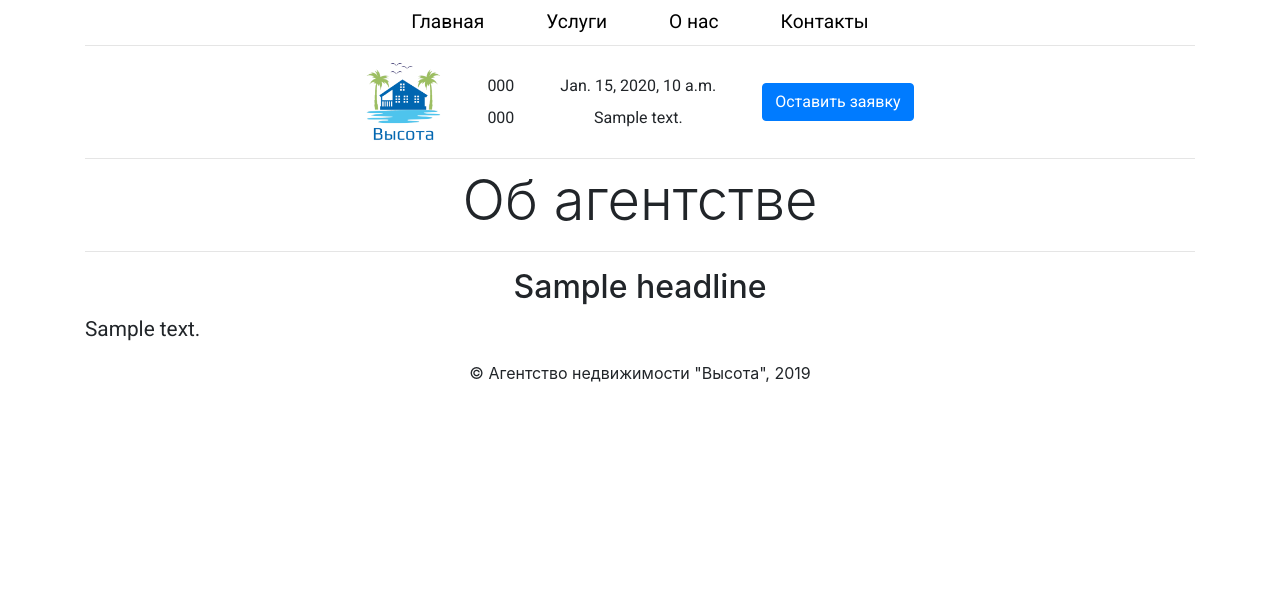
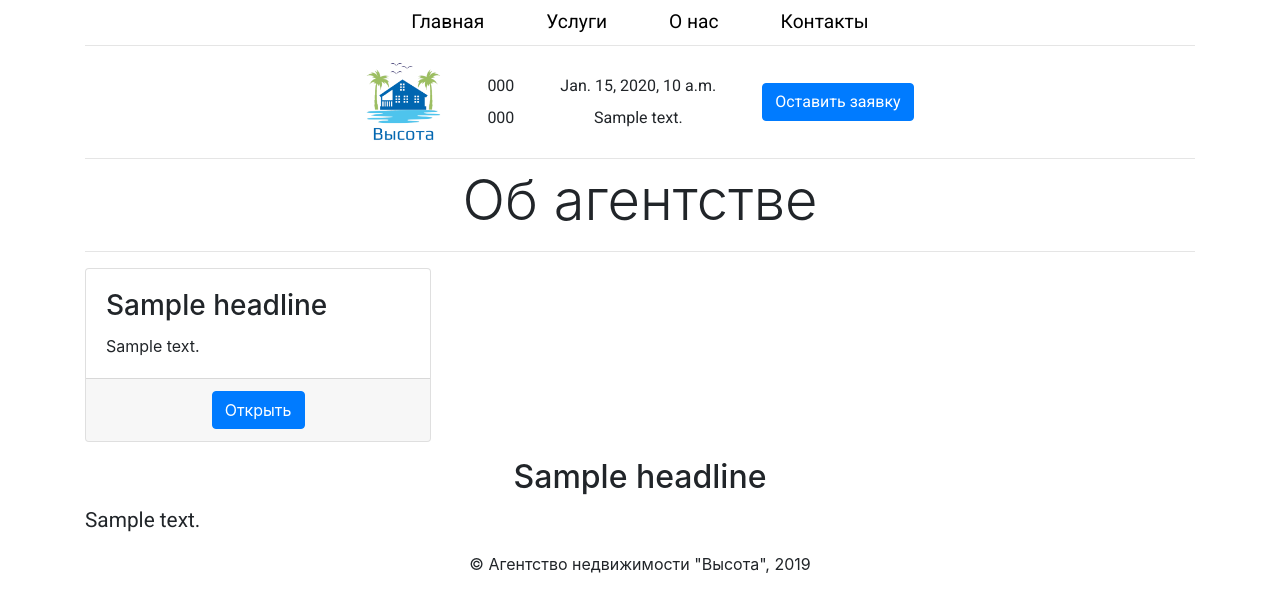
Before and after one commit to JazinBazin/height, a Django app: template agency/templates/agency/pages/about.html in a window 1280 px wide. Shown: the top 612 px of the page. Run offline with Django 3.2, Linux system fonts and the light colour scheme; the template is opened without the code that fills it: most values are stand-ins (such as "Sample title", 1, 10 or a date in 2020); some libraries are stand-ins or nearby versions.

Commit message:
added margin to services style, added certificates, fixed real estate removing error

```diff
--- a/agency/admin.py
+++ b/agency/admin.py
@@ -11,6 +11,11 @@ admin.site.site_title = 'Агентство недвижимости "Высот
 
 
 class AdvantageAdmin(admin.ModelAdmin):
+    list_display = ('headline', 'order_number',)
+    list_editable = ['order_number', ]
+
+
+class CertificateAdmin(admin.ModelAdmin):
     list_display = ('headline', 'order_number',)
     list_editable = ['order_number', ]
 
@@ -213,3 +218,4 @@ admin.site.register(models.Commercial, CommercialAdmin)
 admin.site.register(models.Contact, ContactAdmin)
 admin.site.register(models.Service, ServiceAdmin)
 admin.site.register(models.Description, DescriptionAdmin)
+admin.site.register(models.Certificate, CertificateAdmin)
--- a/agency/static/agency/css/basic.css
+++ b/agency/static/agency/css/basic.css
@@ -1,8 +1,11 @@
 @media (max-width: 576px) {
     h1 {
-        font-size: 2rem !important;
+        font-size: 2rem;
     }
-    h2, h3 {
-        font-size: 1.5rem !important;
+    h2 {
+        font-size: 1.8rem !important;
+    }
+    h3 {
+        font-size: 1.4rem;
     }
 }
--- /dev/null
+++ b/agency/static/agency/css/certificates.css
@@ -0,0 +1,20 @@
+@media (min-width: 576px) {
+    #certificates .card {
+        min-width: calc(100% - 30px);
+        max-width: calc(100% - 30px);
+    }
+}
+
+@media (min-width: 768px) {
+    #certificates .card {
+        min-width: calc(50% - 30px);
+        max-width: calc(50% - 30px);
+    }
+}
+
+@media (min-width: 992px) {
+    #certificates .card {
+        min-width: calc(33% - 30px);
+        max-width: calc(33% - 30px);
+    }
+}
--- /dev/null
+++ b/agency/templates/agency/blocks/certificates.html
@@ -0,0 +1,15 @@
+{% if certificates %}
+<div id="certificates" class="card-deck">
+    {% for certificate in certificates %}
+    <div class="card mb-3">
+        <div class="card-body">
+            <h3 class="card-title">{{ certificate.headline }}</h3>
+            <p class="card-text">{{ certificate.text }}</p>
+        </div>
+        <div class="card-footer d-flex flex-column align-items-center">
+            <a class="btn btn-primary" href="{{ certificate.image.url }}" target="_blank" role="button">Открыть</a>
+        </div>
+    </div>
+    {% endfor %}
+</div>
+{% endif %}
--- a/agency/templates/agency/pages/about.html
+++ b/agency/templates/agency/pages/about.html
@@ -6,10 +6,12 @@
 {% endblock title_and_description %}
 {% block styles %}
 <link rel="stylesheet" href="{% static 'agency/css/pre_style.css' %}">
+<link rel="stylesheet" href="{% static 'agency/css/certificates.css' %}">
 {% endblock styles %}
 {% block content %}
 <h1 class="display-4 text-center mb-3">Об агентстве</h1>
 <hr>
+{% include 'agency/blocks/certificates.html' %}
 {% for desctiption in descriptions %}
 <h2 class="text-center">{{ desctiption.headline }}</h2>
 <pre class="text-justify">{{ desctiption.text }}</pre>
--- a/agency/templates/agency/pages/services.html
+++ b/agency/templates/agency/pages/services.html
@@ -16,7 +16,7 @@
 <div class="row">
     {% for service in services %}
     <div class="col-12">
-        <div class="card border-0">
+        <div class="card border-0 ml-2">
             <div class="card-body">
                 <h3>{{ service.headline }}</h3>
             </div>
--- a/agency/views.py
+++ b/agency/views.py
@@ -10,7 +10,6 @@ def index(request):
     return render(request, 'agency/pages/index.html', {
         'advantages': models.Advantage.objects.all(),
         'real_estate_types': models.RealEstateType.objects.all(),
-        # 'contacts': models.Contact.objects.first(),
     })
 
 
@@ -24,13 +23,12 @@ def services(request):
 def about(request):
     return render(request, 'agency/pages/about.html', {
         'descriptions': models.Description.objects.all(),
+        'certificates': models.Certificate.objects.all(),
     })
 
 
 def contacts(request):
-    return render(request, 'agency/pages/contacts.html', {
-        # 'contacts': models.Contact.objects.first(),
-    })
+    return render(request, 'agency/pages/contacts.html', {})
 
 
 def user_request(request):
```
Also changed, not shown: agency/models/__init__.py (+14 -5 lines), agency/models/certificate.py (added, +30 -0 lines), agency/static/agency/css/real_estate.css (+8 -8 lines).
